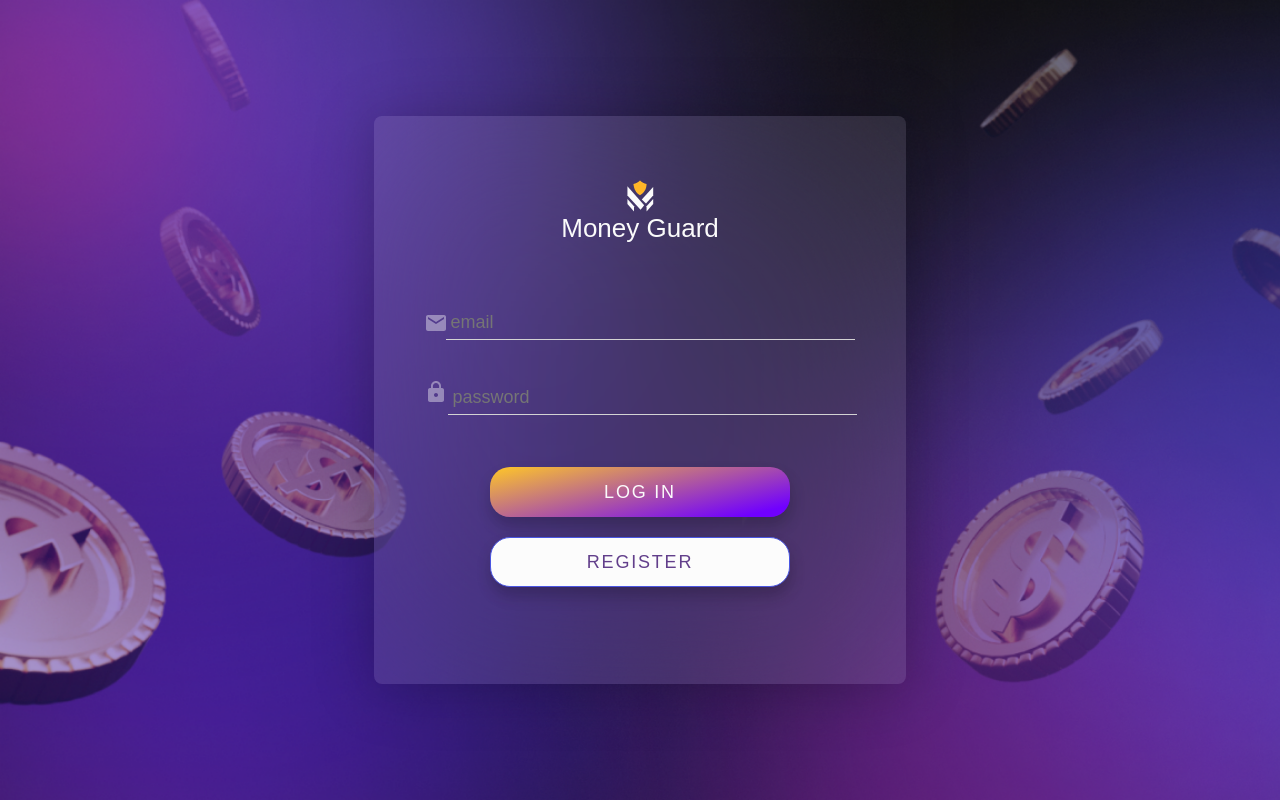
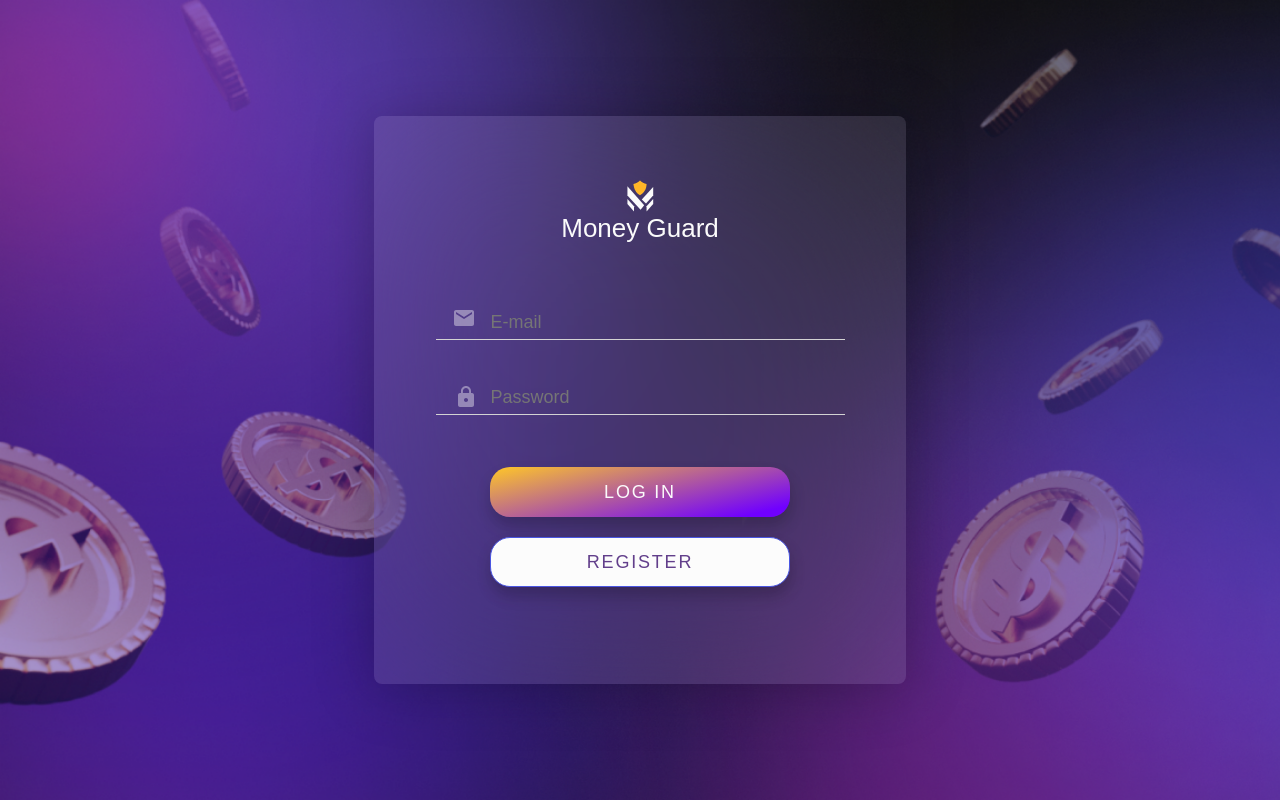
Before and after one commit to Oleksandr-Zhunkin/money-guard, a React (Vite) app: page /login in a window 1280 px wide. Built offline with nearby package versions, Linux system fonts and the light colour scheme; no server answers.

Commit message:
fix icon

```diff
--- a/src/components/Icons/EmailIcon.jsx
+++ b/src/components/Icons/EmailIcon.jsx
@@ -2,8 +2,8 @@ const Email = () => {
   return (
     <svg
       width="20"
-      height="16"
-      viewBox="0 0 20 16"
+      height="20"
+      viewBox="0 0 20 20"
       fill="none"
       xmlns="http://www.w3.org/2000/svg"
     >
--- a/src/pages/LoginPage/LoginPage.jsx
+++ b/src/pages/LoginPage/LoginPage.jsx
@@ -42,14 +42,15 @@ export const LoginPage = () => {
                 <li>
                   <div className={s.input_wrap}>
                     <label className={s.label}>
-                      {/* <span className={s.span}></span> */}
-                      <Email className={s.icon} />
+                      <div className={s.icon}>
+                        <Email />
+                      </div>
                     </label>
                     <div className={s.error_wrap}>
                       <Field
                         name="email"
                         type="email"
-                        placeholder="email"
+                        placeholder="E-mail"
                         className={s.input}
                       />
                       <ErrorMessage
@@ -63,13 +64,15 @@ export const LoginPage = () => {
                 <li>
                   <div className={s.input_wrap}>
                     <label className={s.label}>
-                      {/* <span className={s.span}></span> */}
-                      <Password className={s.icon} />
+                      <div className={s.icon}>
+                        <Password />
+                      </div>
+
                       <div className={s.error_wrap}>
                         <Field
                           name="password"
                           type="password"
-                          placeholder="password"
+                          placeholder="Password"
                           className={s.input}
                         />
                         <ErrorMessage
--- a/src/pages/LoginPage/LoginPage.module.css
+++ b/src/pages/LoginPage/LoginPage.module.css
@@ -79,7 +79,7 @@
 
 .input {
   width: 100%;
-  padding-left: 5px;
+  padding-left: 55px;
 
   min-width: 280px;
   min-height: 35px;
@@ -96,12 +96,12 @@
 
   outline: none;
 }
-.input-wrap .icon {
+.icon {
   position: absolute;
-
-  /* left: 50px; */
-  top: 50%;
-  transform: translateY(-50%);
+  left: 0;
+  /* right: 10px; */
+  bottom: 5px;
+  top: 5px;
   color: lightgray;
 }
 .btn_wrapper {
@@ -161,6 +161,7 @@
 .error {
   color: lightgray;
   position: absolute;
+  bottom: -25px;
 }
 @media only screen and (min-width: 768px) {
   .wrapper {
--- a/src/pages/RegisterPage/RegisterPage.jsx
+++ b/src/pages/RegisterPage/RegisterPage.jsx
@@ -45,9 +45,9 @@ export const RegisterPage = () => {
                 <li className={s.item}>
                   <div className={s.input_wrap}>
                     <label className={s.label}>
-                      <span className={s.span}></span>
-                    </label>
-                    <User className={s.icon} />
+                      <div className={s.icon}>
+                        <User />
+                      </div>
                       <div className={s.error_wrap}>
                         <Field
                           name="name"
@@ -61,14 +61,15 @@ export const RegisterPage = () => {
                           component="span"
                         />
                       </div>
+                    </label>
                   </div>
                 </li>
                 <li className={s.item}>
                   <div className={s.input_wrap}>
                     <label className={s.label}>
-                      <span className={s.span}></span>
-                    </label>
-                    <Email className={s.icon} />
+                      <div className={s.icon}>
+                        <Email />
+                      </div>
                       <div className={s.error_wrap}>
                         <Field
                           name="email"
@@ -82,15 +83,15 @@ export const RegisterPage = () => {
                           component="span"
                         />
                       </div>
+                    </label>
                   </div>
                 </li>
                 <li className={s.item}>
                   <div className={s.input_wrap}>
                     <label className={s.label}>
-                      {/* <span className={s.span}></span> */}
-                      <Password className={s.icon} />
-                    </label>
-
+                      <div className={s.icon}>
+                        <Password />
+                      </div>
                       <div className={s.error_wrap}>
                         <Field
                           name="password"
@@ -104,14 +105,15 @@ export const RegisterPage = () => {
                           component="span"
                         />
                       </div>
+                    </label>
                   </div>
                 </li>
                 <li className={s.item}>
                   <div className={s.input_wrap}>
                     <label className={s.label}>
-                      {/* <span className={s.span}></span> */}
-                      <Password className={s.icon} />
-                    </label>
+                      <div className={s.icon}>
+                        <Password />
+                      </div>
                       <div className={s.error_wrap}>
                         <Field
                           name="confirmPassword"
@@ -126,6 +128,7 @@ export const RegisterPage = () => {
                           component="span"
                         />
                       </div>
+                    </label>
                   </div>
                   <PasswordStrengthBar
                     password={"password"}
--- a/src/pages/RegisterPage/RegisterPage.module.css
+++ b/src/pages/RegisterPage/RegisterPage.module.css
@@ -75,8 +75,7 @@
 }
 .input {
   width: 100%;
-  padding-left: 5px;
-  /* border-bottom: 1px solid lightgray; */
+  padding-left: 55px;
 
   min-width: 280px;
   min-height: 35px;
@@ -100,16 +99,18 @@
   align-items: center;
 }
 
-.input-wrap .icon {
+.icon {
   position: absolute;
-  left: 20px;
-  top: 50%;
-  transform: translateY(-50%);
+  left: 15px;
+  right: 10px;
+  bottom: 5px;
+  top: 5px;
   color: lightgray;
 }
 .error {
   color: lightgray;
   position: absolute;
+  bottom: -25px;
 }
 .btn_wrapper {
   display: flex;
```
Lines whose indentation alone changed are shown as unchanged.
